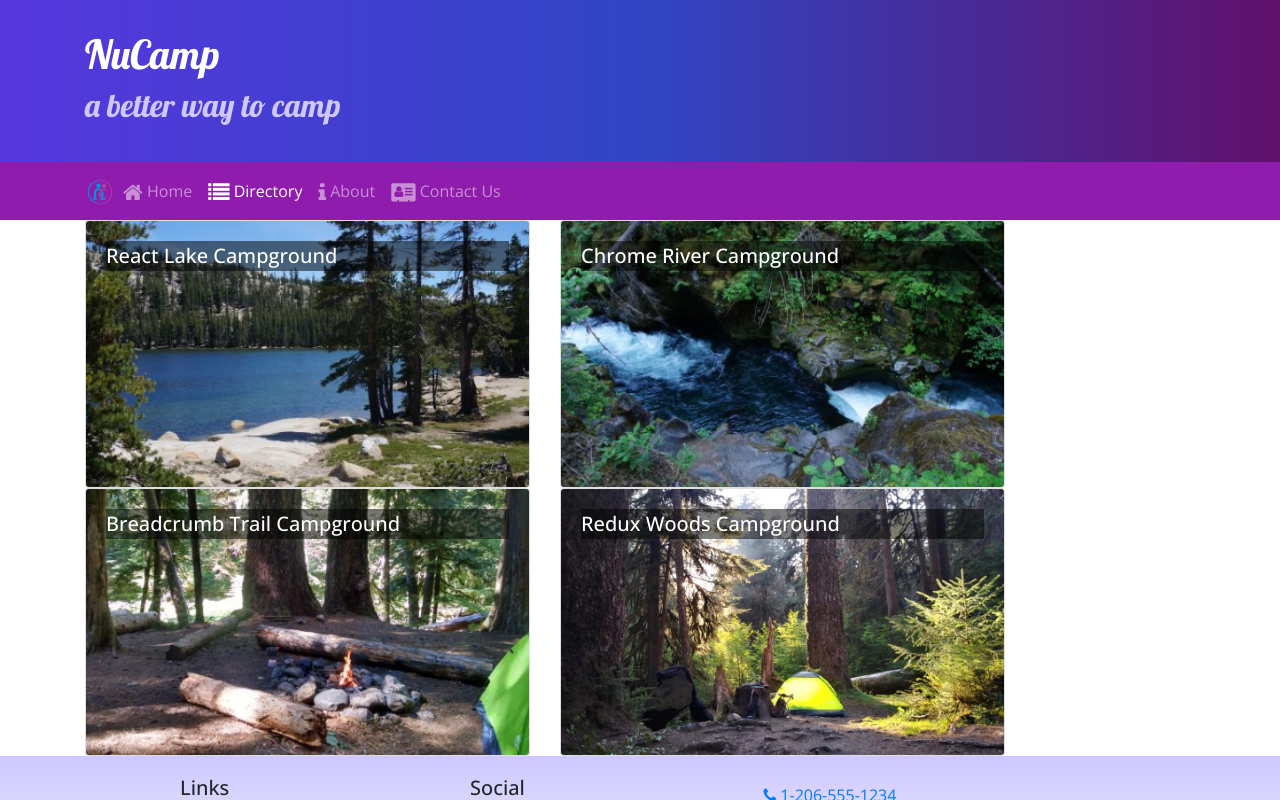
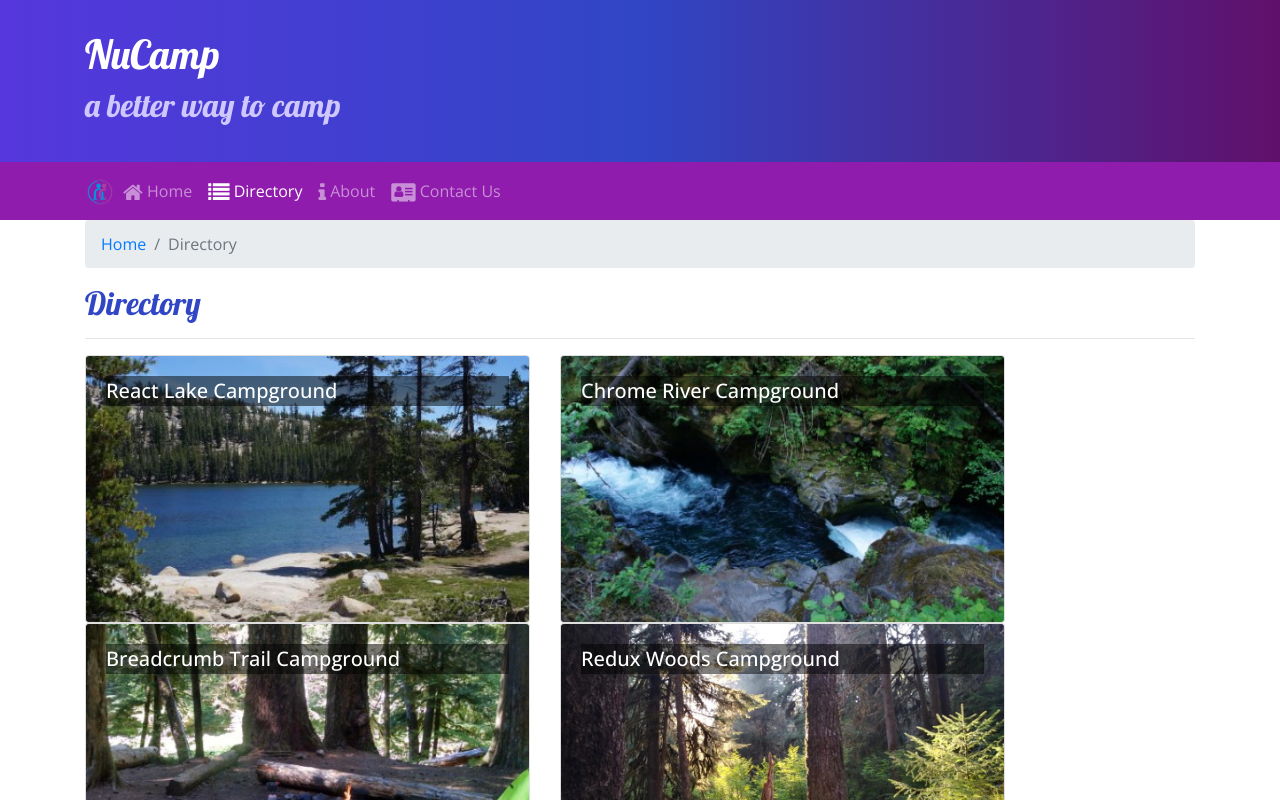
Before and after one commit to ZacharyJGaston/nucamp-react, a React (Create React App) app: page /directory in a window 1280 px wide. Shown: the top 800 px of the page. Built offline with nearby package versions, Linux system fonts and the light colour scheme.

Commit message:
Added breadcrumbs

```diff
--- a/src/components/CampsiteInfoComponent.js
+++ b/src/components/CampsiteInfoComponent.js
@@ -1,5 +1,6 @@
 import React from 'react';
-import { Card, CardImg, CardText, CardBody, CardTitle } from 'reactstrap';
+import { Card, CardImg, CardText, CardBody, Breadcrumb, BreadcrumbItem } from 'reactstrap';
+import { Link } from 'react-router-dom';
 
 
   function RenderCampsite({campsite}){
@@ -8,9 +9,6 @@
         <Card>
           <CardImg top src = {campsite.image} alt={campsite.name} />
           <CardBody>
-            <CardTitle>
-              {campsite.name}
-            </CardTitle>
             <CardText>
               {campsite.description}
             </CardText>
@@ -48,6 +46,16 @@
     return (
       <div className="container">
         <div className="row">
+                <div className="col">
+                  <Breadcrumb>
+                    <BreadcrumbItem><Link to="/directory">Directory</Link></BreadcrumbItem>
+                    <BreadcrumbItem active>{props.campsite.name}</BreadcrumbItem>
+                  </Breadcrumb>
+                    <h2>{props.campsite.name}</h2>
+                    <hr />
+                </div>
+            </div>
+        <div className="row">
           <RenderCampsite campsite={props.campsite}/>
           <RenderComments comments={props.comments}/>
         </div>
--- a/src/components/ContactComponent.js
+++ b/src/components/ContactComponent.js
@@ -1,10 +1,16 @@
 import React from 'react';
+import { Breadcrumb, BreadcrumbItem } from 'reactstrap';
+import { Link } from 'react-router-dom';
 
 function Contact(props) {
     return (
         <div className="container">
             <div className="row">
                 <div className="col">
+                <Breadcrumb>
+                    <BreadcrumbItem><Link to="/home">Home</Link></BreadcrumbItem>
+                    <BreadcrumbItem active>Contact Us</BreadcrumbItem>
+                </Breadcrumb>
                     <h2>Contact Us</h2>
                     <hr />
                 </div>
--- a/src/components/DirectoryComponent.js
+++ b/src/components/DirectoryComponent.js
@@ -1,6 +1,7 @@
 import React from 'react';
-import { Card, CardImg, CardImgOverlay, CardTitle } from 'reactstrap';
+import { Card, CardImg, CardImgOverlay, CardTitle, Breadcrumb, BreadcrumbItem } from 'reactstrap';
 import { Link } from 'react-router-dom';
+
 function RenderDirectoryItem({campsite}){
     return(
       <Card>
@@ -26,6 +27,16 @@
     return (
       <div className = "container">
         <div className = "row">
+          <div className="col">
+            <Breadcrumb>
+              <BreadcrumbItem><Link to="/home">Home</Link></BreadcrumbItem>
+              <BreadcrumbItem active>Directory</BreadcrumbItem>
+            </Breadcrumb>
+            <h2>Directory</h2>
+            <hr />
+          </div>
+        </div>
+        <div className = "row">
           {directory}
         </div>
       </div>
```
